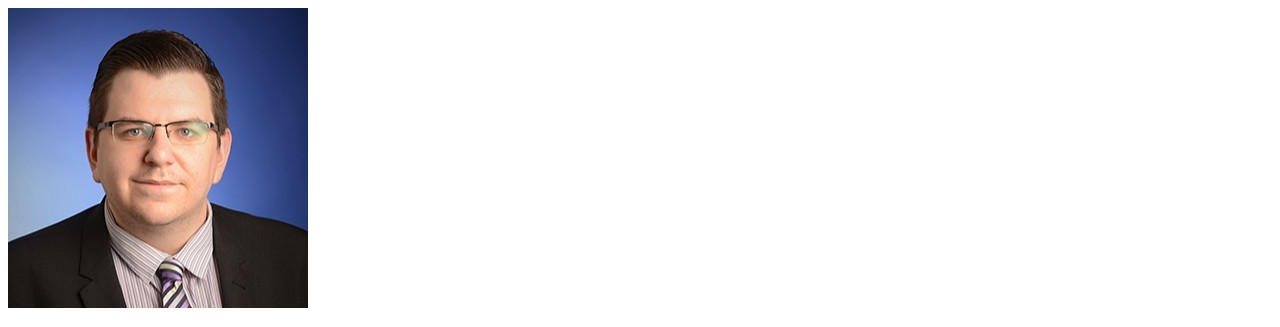
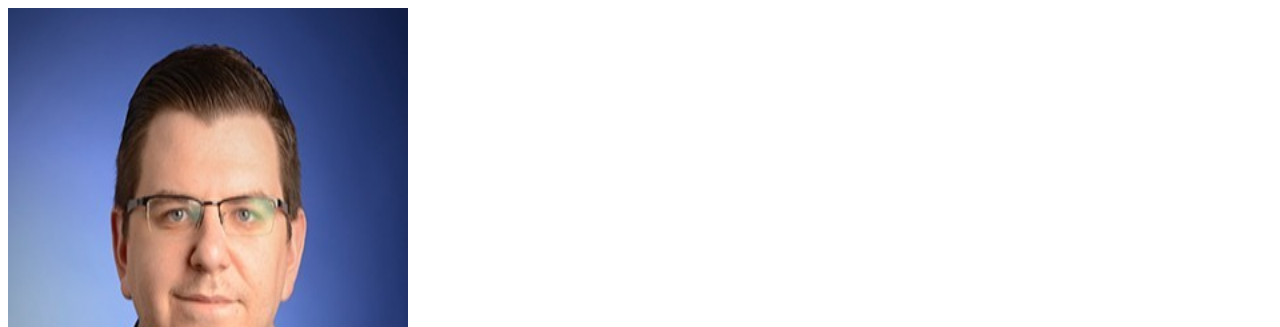
Before and after one commit to ashdaniels25/portfolio, a plain HTML site: page index.html in a window 1280 px wide. Shown: the top 327 px of the page. Drawn offline with Linux system fonts and the light colour scheme; files whose address does not match are found by name.

Commit message:
image size

```diff
--- a/index.html
+++ b/index.html
@@ -6,7 +6,9 @@
         </head>
     </header>
         <body>
-            <img src="/Users/ashdaniels/Desktop/Projects/portfolio/images/Ash.jpeg" alt="Photo of Ash Daniels">
+            <img src="/Users/ashdaniels/Desktop/Projects/portfolio/images/Ash.jpeg" alt="Photo of Ash Daniels"
+            width ="400"
+            height="500">
             <br/>
             <main>
             <h1> Ash Daniels</h1>
```
